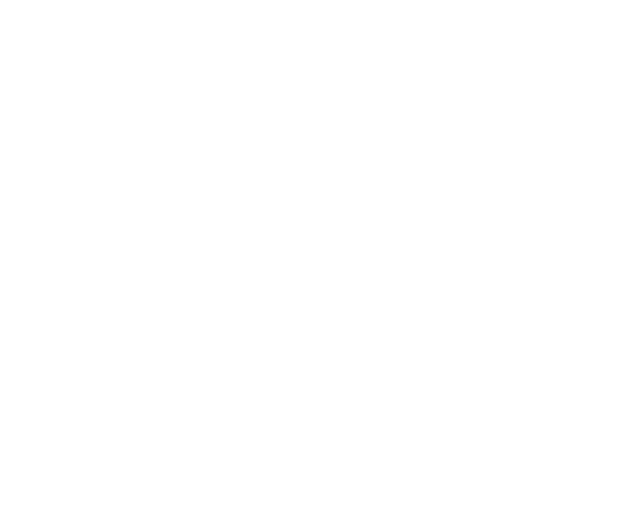
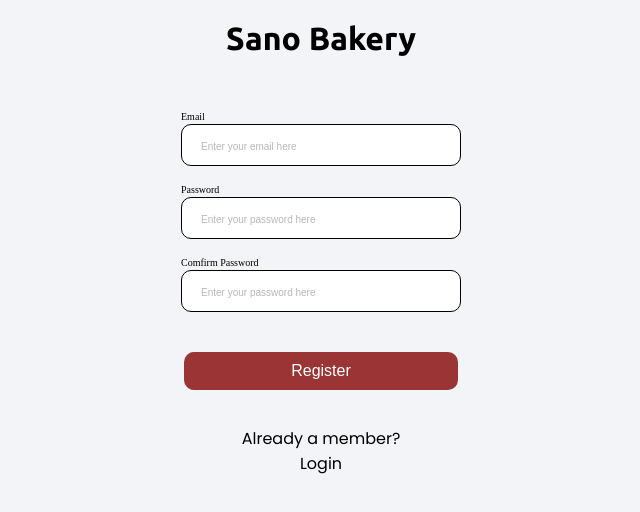
Before and after one commit to oluwajueda/bakery-shop, a React (Create React App) app: page /register in a window 1280 px wide. Before the commit this address had no page. Shown: the top 512 px of the page, without its empty margins (319-959 px from the left). Built offline with nearby package versions, Linux system fonts and the light colour scheme.

Commit message:
changes made

```diff
--- a/package.json
+++ b/package.json
@@ -6,12 +6,14 @@
     "@testing-library/jest-dom": "^5.16.4",
     "@testing-library/react": "^13.3.0",
     "@testing-library/user-event": "^13.5.0",
+    "formik": "^2.2.9",
     "react": "^18.2.0",
     "react-dom": "^18.2.0",
     "react-icons": "^4.4.0",
     "react-router-dom": "^6.3.0",
     "react-scripts": "5.0.1",
-    "web-vitals": "^2.1.4"
+    "web-vitals": "^2.1.4",
+    "yup": "^0.32.11"
   },
   "scripts": {
     "start": "react-scripts start",
--- a/src/App.js
+++ b/src/App.js
@@ -23,6 +23,8 @@
       <Route path='/' element={<LandingPage/>}/>
      <Route path='login' element={<LoginPage/>}/>
      <Route path='dashboard' element={<Market />}/>
+     <Route path='register' element={<Registration />}/>
+
 
     </Routes>
     </BrowserRouter>
--- a/src/LoginPage.js
+++ b/src/LoginPage.js
@@ -1,59 +1,98 @@
-import React from 'react';
+import React, {useState} from 'react';
 import {useNavigate} from 'react-router-dom';
 import { useGlobalContext } from './context'
+import { useFormik } from 'formik'
+import Registration from './Registration';
 
 const LoginPage = () => {
 
 
 
-  const {setUser, email, password, setEmail,setPassword} = useGlobalContext()
+  const {setUser, email, password,  setEmail,setPassword} = useGlobalContext()
 
 const navigate = useNavigate()
-  const loginToPage = (e) =>{
+  // const loginToPage = (e) =>{
+  //   e.preventDefault();
+  //   if(!email || !password) return;
+  //   setUser({email:email, password:password})
+  //   navigate('/dashboard')
+
+  // }
+
+  const register = (e) =>{
     e.preventDefault();
-    if(!email || !password) return;
-    setUser({email:email, password:password})
-    navigate('/dashboard')
+    navigate('/register')
+  }
+
+  const validate = values => {
+    const errors = {};
+    if(!values.email){
+      errors.email = 'Required';
+ } else if (!/^[A-Z0-9._%+-]+@[A-Z0-9.-]+\.[A-Z]{2,4}$/i.test(values.email)) {
+     errors.email = 'Invalid email address';
+   }
+
+   if(!values.password){
+    errors.password = 'Required'
+   }else if(!/^(?=.*[A-Za-z])(?=.*\d)(?=.*[@$!%*#?&])[A-Za-z\d@$!%*#?&]{8,}$/i.test(values.password)){
+    errors.password = 'Password must contain Minimum eight characters, at least one letter, one number and one special character'
+   }
+return errors;
 
   }
 
 
-  return (
+  const formik = useFormik({
+    initialValues: {
+      email: '',
+      password:'',
+
+    },
+    validate,
+    onSubmit: values =>{
+      setUser({email:email, password:password})
+      navigate('/dashboard')
+      console.log('hello')
+    }
+  })
+
+
+
+
+return (
     <div className='loginpage'>
       <h1>Sano Bakery</h1>
       <h3 className='login-h3'>Welcome Back!</h3>
       <p className='first-p'>Login to continue</p>
       <div className='form-area'>
-        <form >
+        <form onSubmit={formik.handleSubmit} >
             <div className='column-center'>
             <div className='label-input'>
             <label htmlFor='email' className='form-label'>Email</label>
-            <input type='email' className='form-input' id='name' placeholder='Enter your email here' value={email} onChange={(e)=>setEmail(e.target.value)} />
+            <input type='email' className='form-input' id='name' name='email' placeholder='Enter your email here'  onBlur={formik.handleBlur} value={formik.values.email} onChange={formik.handleChange} />
+            {formik.touched.email && formik.errors.email ? <div className='email-error'>{formik.errors.email}</div> : null}
             </div>
             <div className='label-input'>
             <label htmlFor='email' className='form-label'>Password</label>
-            <input type='password' className='form-input' id='password' placeholder='Enter your password here' value={password} onChange={(e)=>setPassword(e.target.value)}/>
+            <input type='password' className='form-input' id='password' name='password' placeholder='Enter your password here'  onBlur={formik.handleBlur} value={formik.values.password} onChange={formik.handleChange}/>
+
+             {formik.touched.password && formik.errors.password ? <div className='password-error'>{formik.errors.password}</div> : null}
             </div>
             <div className='checkbox-remember'>
             <input className='checkbox' type='checkbox'/>
             <p>Remember me</p>
             </div>
-            <button className='loginpage-btn' onClick={loginToPage}>Login</button>
+            <button type='submit' className='loginpage-btn'>Login</button>
             </div>
         </form>
          </div>
-         <div className='forgot-password'><p >Forgot Password?</p></div>
-
-        <div className='login-with'><p>Or Login With</p></div>
 
 
-  <div className='btn-div'>
-<button className='social-btn'>continue with google</button>
-<button  className='social-btn'>continue with facebook</button>
-<button  className='social-btn'>continue with Twitter</button>
-  </div>
+        <div className='login-with'><p>Or Sign Up</p></div>
 
-    <p className='last-p'>Don't have an account? Sign Up</p>
+<button className='social-btn' onClick={register}>Register Now</button>
+
+
     </div>
   )
 }
--- a/src/Registration.js
+++ b/src/Registration.js
@@ -1,68 +1,132 @@
 import React, {useState} from 'react'
 import { useGlobalContext } from './context'
+import {useNavigate} from 'react-router-dom'
+import { useFormik } from 'formik'
+import * as Yup from 'yup'
 
 const Registration = () => {
 
-  const {setEmail, setPassword, setPhoneNumber, email,phoneNumber,password} = useGlobalContext()
-  const [values, setValues] = useState([])
+const {setUser} = useGlobalContext()
+  const navigate = useNavigate()
+
+    const Login = () =>{
+        navigate('/login')
+    }
+  const {setEmail, setPassword, setPhoneNumber, email,phoneNumber} = useGlobalContext()
+
   const [confirmPassword,setConfirmPassword] = useState('')
-  const [focused, setFocused] = useState(false)
-  const handleSubmit = (e) =>{
-    e.preventDefault()
-    const newObj = {email,phoneNumber, password}
-    setValues([...values, {...newObj}])
-    console.log(newObj)
 
-  }
+//   const validate = values => {
+//     const errors = {};
+//     if(!values.email){
+//       errors.email = 'Required';
+//  } else if (!/^[A-Z0-9._%+-]+@[A-Z0-9.-]+\.[A-Z]{2,4}$/i.test(values.email)) {
+//      errors.email = 'Invalid email address';
+//    }
 
-  const handleFocus = (e) =>{
-    setFocused(true);
-  }
+//   //  if(!values.tel){
+//   //   errors.phoneNumber = 'Required'
+//   //  }else if(values.tel.length < 10){
+//   //   errors.phoneNumber = 'please make sure your number is equal or more than 10'
+//   //  }
+
+//    if(!values.password){
+//     errors.password = 'Required'
+//    }else if(!/^(?=.*[A-Za-z])(?=.*\d)(?=.*[@$!%*#?&])[A-Za-z\d@$!%*#?&]{8,}$/i.test(values.password)){
+//     errors.password = 'Password must contain Minimum eight characters, at least one letter, one number and one special character'
+//    }
+
+
+
+
+
+//    if(!values.password){
+//     errors.confirmPassword= 'Required'
+//    }
+//    else if(values.password !== values.confirmPassword){
+//         errors.confirmPassword = 'Password not matched'
+//    }
+
+
+// return errors;
+
+//   }
+
+
+
+
+  const formik = useFormik({
+    initialValues: {
+      email: '',
+      password:'',
+      passwordConfirmation:'',
+    },
+    validationSchema: Yup.object({
+       email:Yup.string().email('Invalide email address').required('Required'),
+      password: Yup.string()
+    .required('Please Enter your password')
+    .matches(
+      /^(?=.*[A-Za-z])(?=.*\d)(?=.*[@$!%*#?&])[A-Za-z\d@$!%*#?&]{8,}$/,
+      "Must Contain 8 Characters, One Uppercase, One Lowercase, One Number and one special case Character"
+    ),
+     passwordConfirmation: Yup.string()
+     .oneOf([Yup.ref('password'), null], 'Passwords must match')
+    }),
+
+
+
+
+    onSubmit: values =>{
+      setUser({...values})
+      navigate('/dashboard')
+      console.log('hello')
+    }
+  })
+
+
+
 
 
   return (
 
-      <div className='loginpage'>
+      <div className='registrationpage'>
       <h1>Sano Bakery</h1>
-      <h3>Welcome Back!</h3>
-      <p className='first-p'>Login to continue</p>
+
+
       <div className='form-area'>
-        <form onSubmit={handleSubmit}>
+        <form onSubmit={formik.handleSubmit}  >
             <div className='column-center'>
             <div className='label-input'>
             <label  className='form-label'>Email</label>
-            <input required type='email' onBlur={(e) =>handleFocus} className='form-input' id='name' placeholder='Enter your email here' value={email} onChange={(e) => setEmail(e.target.value)}  />
-            <span>It should be a valid email address</span>
+            <input type='email' className='form-input' name='email' id='name' placeholder='Enter your email here'  onBlur={formik.handleBlur} value={formik.values.email} onChange={formik.handleChange}  />
+             {formik.touched.email && formik.errors.email ? <div className='email-error'>{formik.errors.email}</div> : null}
             </div>
-            <div className='label-input'>
+            {/* <div className='label-input'>
             <label  className='form-label'>Phone Number</label>
-            <input onBlur={handleFocus} required type='tel' pattern="[1-9]{1}[0-9]{9}" className='form-input' id='phone' placeholder='Enter your phone number here' value={phoneNumber} onChange={(e)=> setPhoneNumber(e.target.value)}  />
-             <span> number should be 10 digits without 0 at the front</span>
-            </div>
+            <input type="tel" id="phone" name="phone"
+       className='form-input'  placeholder='Enter your phone number here' required/>
+
+            </div> */}
             <div className='label-input'>
             <label  className='form-label'>Password</label>
-            <input required type='password' onBlur={handleFocus} className='form-input' pattern="^(?=.*[A-Za-z])(?=.*\d)(?=.*[@$!%*#?&])[A-Za-z\d@$!%*#?&]{8,}$" name='password' id='password' placeholder='Enter your password here' value={password} onChange={(e)=> setPassword(e.target.value)}  />
-            <span>Password should be a 8-20 characters and include at least 1 letter, 1 number and 1 special character</span>
+            <input type='password' className='form-input' id='password' placeholder='Enter your password here' onBlur={formik.handleBlur} value={formik.values.password} onChange={formik.handleChange}  />
+                {formik.touched.password && formik.errors.password ? <div className='password-error'>{formik.errors.password}</div> : null}
             </div>
             <div className='label-input'>
             <label className='form-label'>Comfirm Password</label>
-            <input required type='password' onBlur={handleFocus} pattern={password} className='form-input' name='confirm' id='pwd' placeholder='Enter your password here' value={confirmPassword} onChange={(e)=> setConfirmPassword(e.target.value)}  />
-            <span>Password did not match</span>
+            <input type='password' id='password' name='passwordConfirmation'  className='form-input'  placeholder='Enter your password here' onBlur={formik.handleBlur}  value={formik.values.passwordConfirmation}   onChange={formik.handleChange} />
+           {formik.touched.passwordConfirmation && formik.errors.passwordConfirmation ? <div className='password-error'>{formik.errors.passwordConfirmation}</div> : null}
             </div>
 
-            <p className='at-least'>At least 8 character</p>
-            <div>
-            <p className='at-least'>Include unique character</p>
-            </div>
 
-           <p className='privacy-policy'> By continuing, you agree to our Terms Of Service and Privacy Policy</p>
-            <button className='registration-btn'>Register</button>
+            <button type='submit' className='registration-btn'>Register</button>
             </div>
         </form>
 
          </div>
           <div className='registration-last-p'>
-        <p >Already a member? Login</p>
+        <p >Already a member? </p>
+        <p onClick={Login}> Login </p>
         </div>
          </div>
 
--- a/src/index.css
+++ b/src/index.css
@@ -137,7 +137,7 @@
   .first-p {
     color: #505050;
     font-size: 10px;
-    margin-left: 39%;
+    margin-left: 40%;
     padding-top: 15px;
   }
 
@@ -149,8 +149,19 @@
     justify-content: center;
 
 
+
   }
 
+  .password-error{
+    width: 250px;
+    padding-bottom: 15px;
+    font-size: 12px;
+    color: red;
+  }
+   .email-error {
+    color: red;
+    font-size: 12px;
+   }
   .label-input {
     display: flex;
     justify-content: center;
@@ -197,7 +208,13 @@
   }
   .loginpage{
     background-color: #f2f4f8;
+    height: 100vh;
   }
+
+.registrationpage{
+  background-color: #f2f4f8;
+    height: 100vh;
+}
 
   .loginpage-btn {
     height: 38px;
@@ -215,14 +232,10 @@
     cursor: pointer;
   }
 
-  .forgot-password {
+  .registrationpage h1{
     text-align: center;
-    height: 17px;
-    font-weight: 400;
-    font-size: 13px;
-    line-height: 20px;
-    color: #494949;
-    font-style: normal;
+    padding-top: 20px;
+    margin-bottom: 52px;
   }
 
   .login-with {
@@ -235,6 +248,7 @@
     color: #494949;
     margin-top: 34px;
   }
+
 
   .btn-div {
     margin-top: 23px;
@@ -271,6 +285,7 @@
    margin-left: auto;
    margin-right: auto;
    cursor: pointer;
+   margin-top: 30px;
   }
 
   .last-p {
@@ -301,7 +316,9 @@
     font-weight: 400;
     font-size: 11px;
     line-height: 16px;
+    width: 200px;
   }
+
 
   .registration-btn {
     height: 38px;
@@ -318,6 +335,9 @@
     margin-top: 40px;
     margin-bottom: 20px;
     cursor: pointer;
+    display: block;
+      margin-left: auto;
+      margin-right: auto;
   }
 
   .registration-last-p {
```
Also changed, not shown: src/mobile.css (+28 -1 lines), 1 other file (tests, documents, lock files or other folders).
